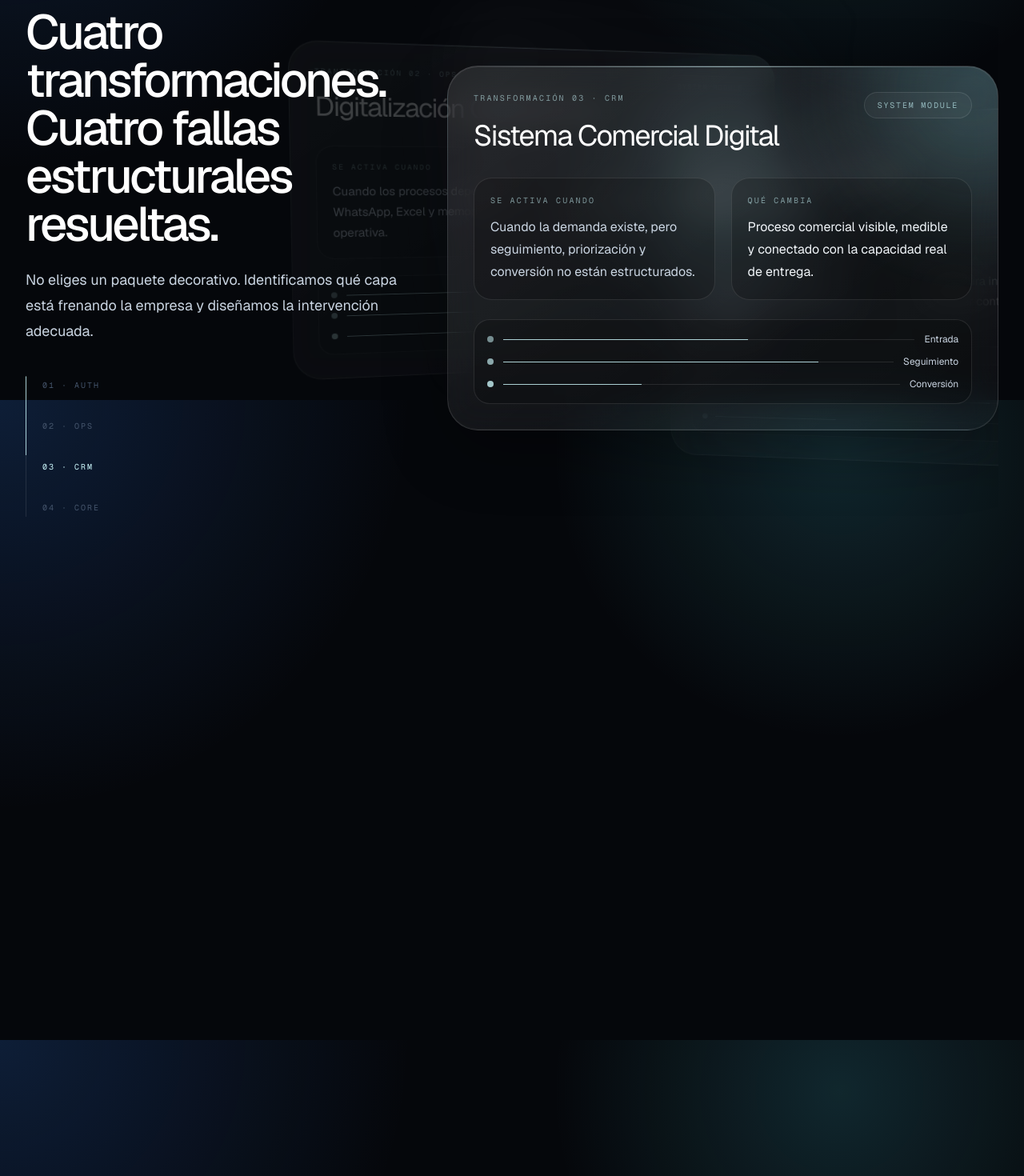
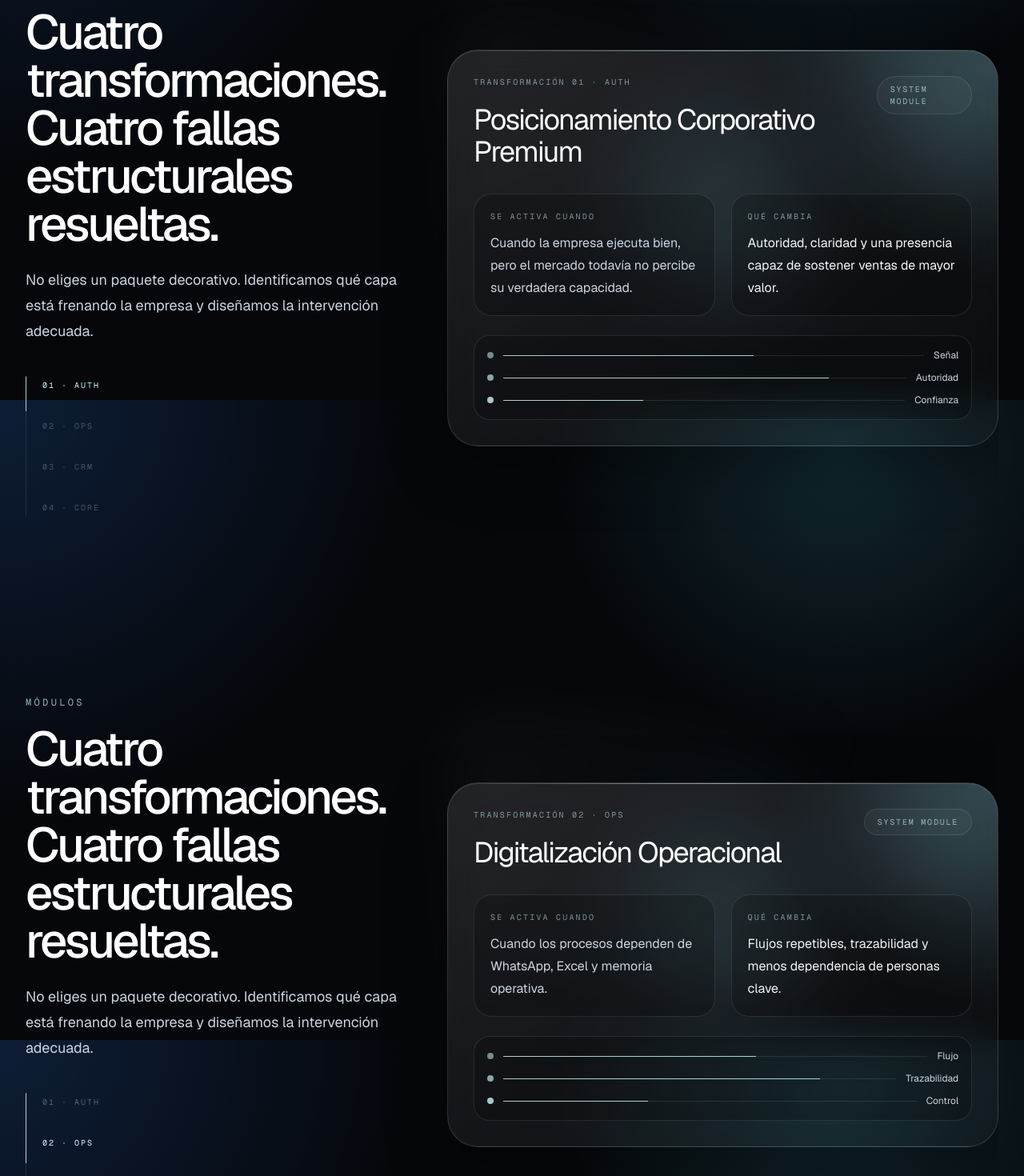
Before and after one commit to antoniobravocabanillas/vrilla.latam, a Next.js app: page /soluciones in a window 1280 px wide. Shown: the part 1900-3370 px from the top of the page at 80% size. Built offline with nearby package versions, Linux system fonts and the light colour scheme.

Commit message:
Stabilize sticky solution module scenes

```diff
--- a/src/components/page-shell.tsx
+++ b/src/components/page-shell.tsx
@@ -5,7 +5,7 @@ export function PageShell({ children }: { children: React.ReactNode }) {
   return (
     <>
       <SiteHeader />
-      <main className="overflow-hidden pt-16 sm:pt-18 lg:pt-20">{children}</main>
+      <main className="pt-16 sm:pt-18 lg:pt-20">{children}</main>
       <SiteFooter />
     </>
   );
--- a/src/components/solutions-visual.tsx
+++ b/src/components/solutions-visual.tsx
@@ -1,7 +1,6 @@
 "use client";
 
-import { motion, useMotionValueEvent, useReducedMotion, useScroll, useTransform } from "framer-motion";
-import { useRef, useState } from "react";
+import { motion } from "framer-motion";
 
 const architectureNodes = [
   { label: "Demanda", x: "8%", y: "20%" },
@@ -113,22 +112,8 @@ const moduleCodes = {
 };
 
 export function SolutionModulesShowcase({ modules }: { modules: SolutionModule[] }) {
-  const ref = useRef<HTMLElement>(null);
-  const prefersReducedMotion = useReducedMotion();
-  const [active, setActive] = useState(0);
-  const { scrollYProgress } = useScroll({
-    target: ref,
-    offset: ["start start", "end end"],
-  });
-  const progressHeight = useTransform(scrollYProgress, [0, 1], ["0%", "100%"]);
-
-  useMotionValueEvent(scrollYProgress, "change", (latest) => {
-    const next = Math.min(modules.length - 1, Math.max(0, Math.floor(latest * modules.length)));
-    setActive(next);
-  });
-
   return (
-    <section ref={ref} className="container-shell pb-24">
+    <section className="container-shell pb-24">
       <div className="lg:hidden">
         <p className="font-mono text-xs uppercase tracking-[0.28em] text-cyan-100/70">Módulos</p>
         <h2 className="mt-4 text-balance text-3xl font-medium tracking-[-0.04em] text-white sm:text-4xl">
@@ -153,7 +138,9 @@ export function SolutionModulesShowcase({ modules }: { modules: SolutionModule[]
         </div>
       </div>
 
-      <div className="relative hidden lg:block" style={{ height: `${(modules.length + 1) * 100}vh` }}>
+      <div className="relative hidden lg:block">
+        {modules.map((solution, index) => (
+          <div key={solution.title} className="relative h-[112vh]">
             <div className="sticky top-20 flex h-[calc(100vh-5rem)] items-center overflow-hidden">
               <div className="grid w-full gap-12 lg:grid-cols-[0.82fr_1.18fr] lg:items-center">
                 <div className="relative z-10">
@@ -167,17 +154,23 @@ export function SolutionModulesShowcase({ modules }: { modules: SolutionModule[]
 
                   <div className="mt-10 flex gap-5">
                     <div className="h-44 w-px overflow-hidden rounded-full bg-white/10">
-                  <motion.div className="w-full rounded-full bg-cyan-100/80" style={{ height: progressHeight }} />
+                      <motion.div
+                        className="w-full rounded-full bg-cyan-100/80"
+                        initial={{ height: `${(index / modules.length) * 100}%` }}
+                        whileInView={{ height: `${((index + 1) / modules.length) * 100}%` }}
+                        viewport={{ amount: 0.55 }}
+                        transition={{ duration: 0.7, ease: [0.16, 1, 0.3, 1] }}
+                      />
                     </div>
                     <div className="grid content-between py-1">
-                  {modules.map((module, index) => (
+                      {modules.map((module, item) => (
                         <div
                           key={module.title}
                           className={`text-left font-mono text-[10px] uppercase tracking-[0.2em] transition ${
-                        active === index ? "text-cyan-100" : "text-slate-600"
+                            item === index ? "text-cyan-100" : item < index ? "text-cyan-100/35" : "text-slate-600"
                           }`}
                         >
-                      0{index + 1} · {moduleCodes[module.kind]}
+                          0{item + 1} · {moduleCodes[module.kind]}
                         </div>
                       ))}
                     </div>
@@ -187,59 +180,20 @@ export function SolutionModulesShowcase({ modules }: { modules: SolutionModule[]
                 <div className="relative min-h-[620px] [perspective:1800px]">
                   <div className="absolute inset-0 rounded-[3rem] bg-[radial-gradient(circle_at_50%_40%,rgba(147,232,255,0.16),transparent_36%),linear-gradient(135deg,rgba(255,255,255,0.04),transparent_45%)] blur-2xl" />
                   <div className="absolute inset-x-8 top-1/2 h-px bg-gradient-to-r from-transparent via-cyan-100/35 to-transparent" />
-              {modules.map((solution, index) => (
-                <ScrollModuleCard
-                  key={solution.title}
-                  solution={solution}
-                  index={index}
-                  total={modules.length}
-                  active={active}
-                  reduced={Boolean(prefersReducedMotion)}
-                />
-              ))}
-            </div>
-          </div>
-        </div>
-      </div>
-    </section>
-  );
-}
-
-function ScrollModuleCard({
-  solution,
-  index,
-  total,
-  active,
-  reduced,
-}: {
-  solution: SolutionModule;
-  index: number;
-  total: number;
-  active: number;
-  reduced: boolean;
-}) {
-  const offset = index - active;
-  const visible = Math.abs(offset) <= 1;
-  const isActive = offset === 0;
-
-  return (
-    <motion.article
-      animate={{
-        opacity: visible ? (isActive ? 1 : 0.22) : 0,
-        x: reduced ? 0 : offset * 220,
-        y: reduced ? 0 : offset * 48,
-        scale: reduced ? 1 : isActive ? 1 : 0.88,
-        rotateY: reduced ? 0 : offset * -18,
-        rotateX: reduced ? 0 : isActive ? 0 : offset * 3,
-      }}
-      transition={{ duration: 0.68, ease: [0.16, 1, 0.3, 1] }}
-      style={{ zIndex: total - Math.abs(offset), pointerEvents: isActive ? "auto" : "none" }}
+                  <article
                     className="absolute inset-x-0 top-1/2 -translate-y-1/2 overflow-hidden rounded-[2.4rem] border border-white/12 p-8 surface-panel [transform-style:preserve-3d]"
                   >
                     <div className="absolute -right-24 -top-24 h-64 w-64 rounded-full bg-cyan-200/12 blur-3xl" />
                     <div className="absolute inset-x-8 top-0 h-px bg-gradient-to-r from-transparent via-cyan-100/55 to-transparent" />
                     <SolutionModuleContent solution={solution} index={index} />
-    </motion.article>
+                  </article>
+                </div>
+              </div>
+            </div>
+          </div>
+        ))}
+      </div>
+    </section>
   );
 }
 
```
Lines whose indentation alone changed are shown as unchanged.
